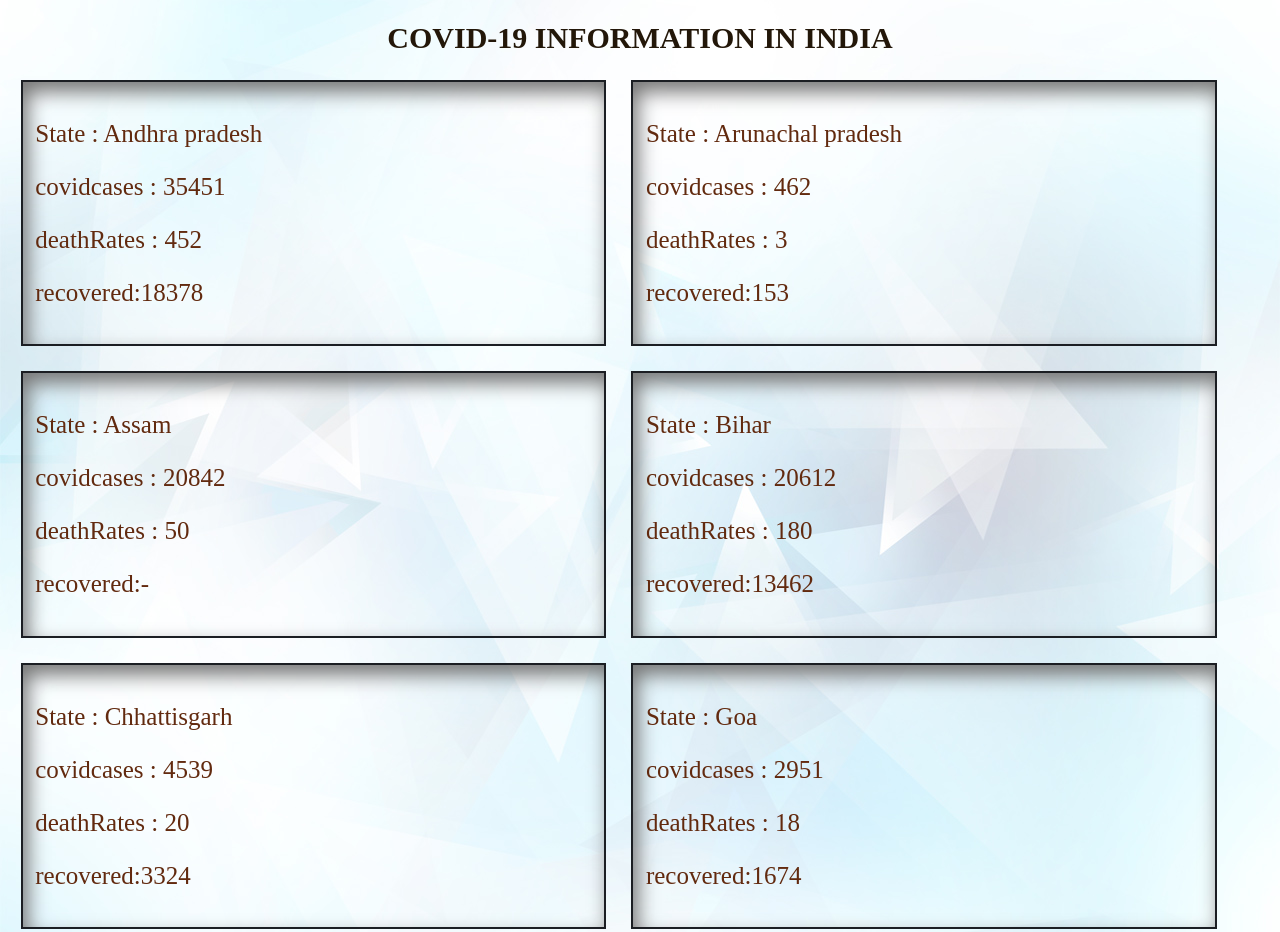
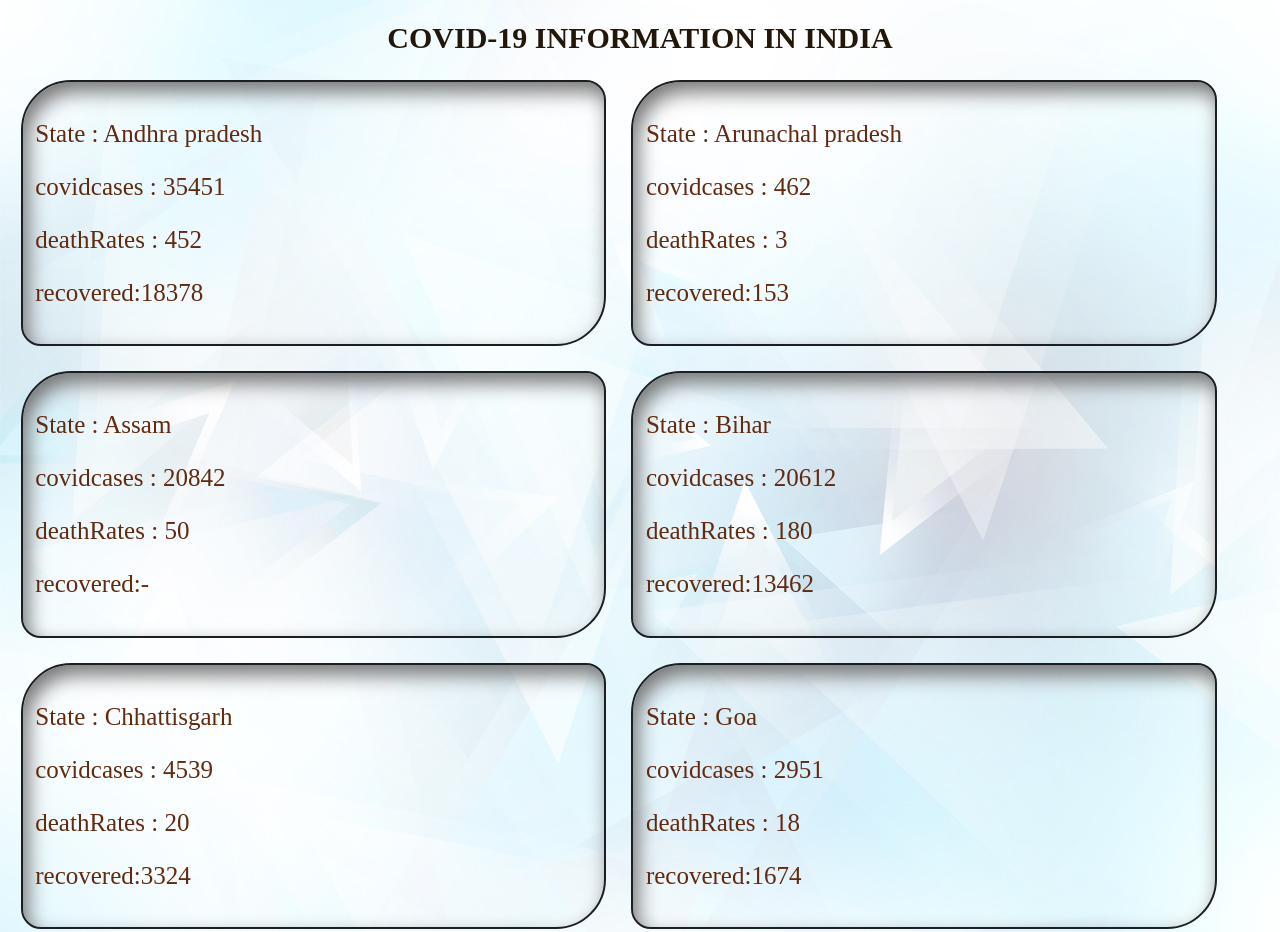
Before and after one commit to Likhi-550/project, a plain HTML site: page index.html in a window 1280 px wide. Shown: the top 932 px of the page. Drawn offline with Linux system fonts and the light colour scheme.

Commit message:
Update index.html
Yes

```diff
--- a/index.html
+++ b/index.html
@@ -34,6 +34,7 @@
         color: #622a0f;
         border: 2px solid #1b1e23;
         box-shadow: 5px 10px 20px #757575 inset;
+        border-radius: 50px 20px;
 
     }
     p{
```
